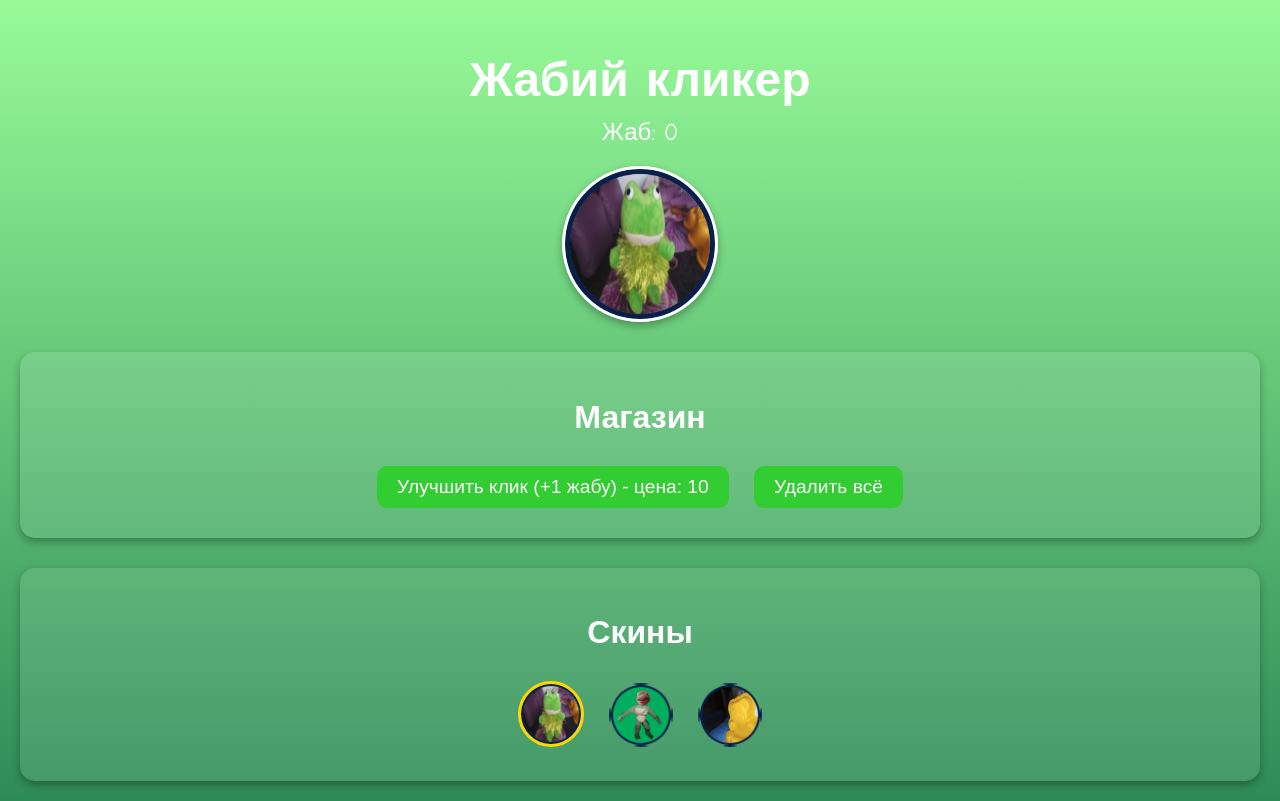
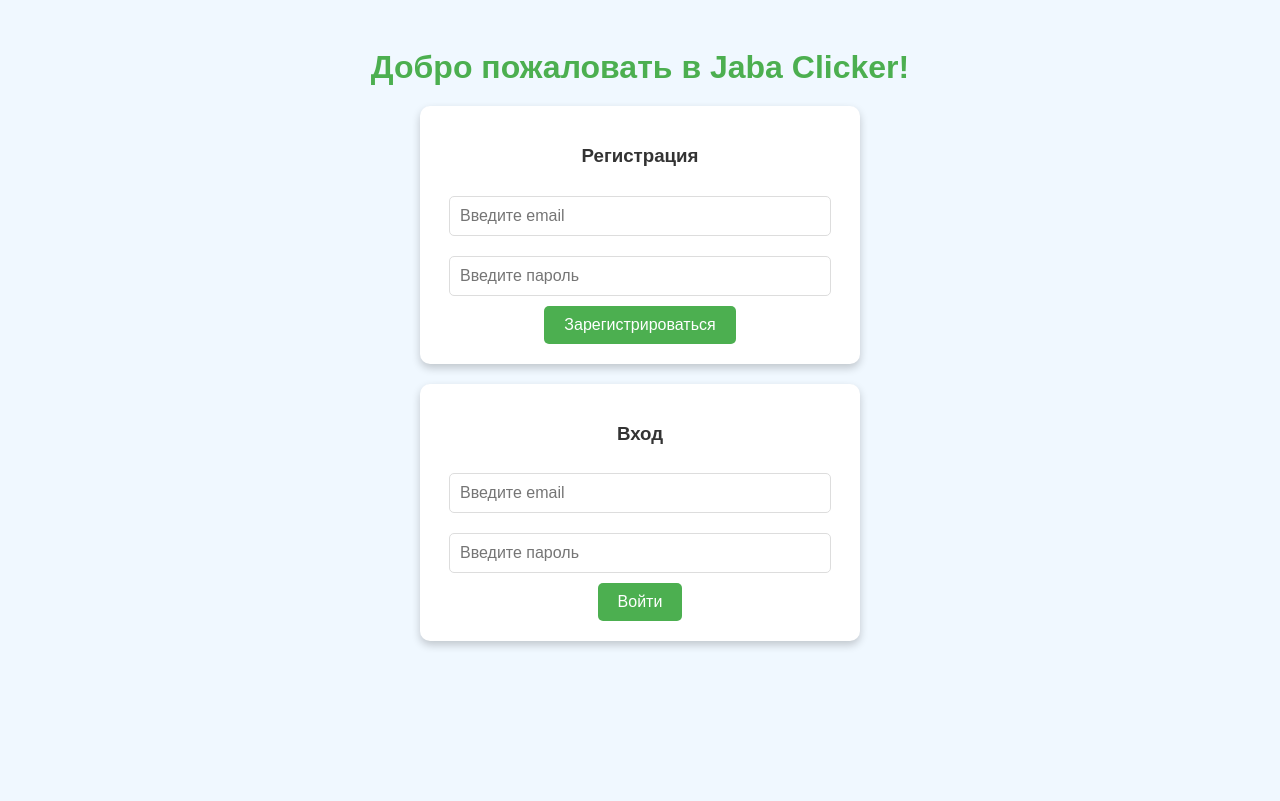
Before and after one commit to Cherepuhus/Clicker, a plain HTML site: page index.html in a window 1280 px wide. Drawn offline with Linux system fonts and the light colour scheme.

Commit message:
Update index.html

```diff
--- a/index.html
+++ b/index.html
@@ -3,173 +3,121 @@
 <head>
   <meta charset="UTF-8">
   <meta name="viewport" content="width=device-width, initial-scale=1.0">
-    <title>Жабий кликер</title>
+  <title>Jaba Clicker - Login</title>
+  <!-- Стили CSS -->
   <style>
     body {
-            font-family: 'Comic Sans MS', sans-serif;
+      font-family: Arial, sans-serif;
+      background-color: #f0f8ff;
+      color: #333;
       text-align: center;
-            background: linear-gradient(to bottom, #98fb98, #2e8b57);
-            color: #ffffff;
-            margin: 0;
       padding: 20px;
     }
     h1 {
-            font-size: 3em;
-            margin-bottom: 10px;
-        }
-        p {
-            font-size: 1.5em;
-            margin: 10px 0;
-        }
-        #clicker {
-            margin: 20px auto;
-            width: 150px;
-            height: 150px;
-            background-size: cover;
-            background-position: center;
-            border: 3px solid #ffffff;
-            border-radius: 50%;
-            box-shadow: 0 4px 8px rgba(0, 0, 0, 0.3);
-            cursor: pointer;
-            transition: transform 0.2s ease-in-out;
-        }
-        #clicker:active {
-            transform: scale(0.9);
-        }
-        #store, #skins {
-            margin-top: 30px;
-            background: rgba(255, 255, 255, 0.1);
-            padding: 20px;
-            border-radius: 15px;
-            box-shadow: 0 4px 8px rgba(0, 0, 0, 0.3);
-        }
-        #store h2, #skins h2 {
-            font-size: 2em;
+      color: #4CAF50;
       margin-bottom: 20px;
     }
-        button {
-            background: #32cd32;
+    form {
+      margin: 20px auto;
+      max-width: 400px;
+      padding: 20px;
+      background: #ffffff;
+      border-radius: 10px;
+      box-shadow: 0 4px 8px rgba(0, 0, 0, 0.2);
+    }
+    form input {
+      width: 90%;
+      padding: 10px;
+      margin: 10px 0;
+      border: 1px solid #ddd;
+      border-radius: 5px;
+      font-size: 16px;
+    }
+    form button {
+      background-color: #4CAF50;
       color: white;
-            font-size: 1.2em;
+      border: none;
       padding: 10px 20px;
-            margin: 10px;
-            border: none;
-            border-radius: 10px;
+      font-size: 16px;
       cursor: pointer;
-            transition: background 0.3s ease;
+      border-radius: 5px;
     }
-        button:hover {
-            background: #228b22;
+    form button:hover {
+      background-color: #45a049;
     }
-        button:active {
-            background: #006400;
+    .message {
+      margin-top: 20px;
+      font-size: 18px;
+      color: #4CAF50;
     }
-        .skin {
-            margin: 10px;
-            width: 60px;
-            height: 60px;
-            background-size: cover;
-            background-position: center;
-            display: inline-block;
-            border: 2px solid transparent;
-            border-radius: 50%;
-            cursor: pointer;
-            transition: border 0.3s ease, transform 0.2s ease-in-out;
-        }
-        .skin:hover {
-            transform: scale(1.1);
-        }
-        .selected {
-            border: 3px solid #ffd700;
+    .error {
+      color: #ff4d4d;
     }
   </style>
 </head>
 <body>
-    <h1>Жабий кликер</h1>
-    <p>Жаб: <span id="points">0</span></p>
-    <div id="clicker" style="background-image: url('JabaButton.png');"></div>
+  <h1>Добро пожаловать в Jaba Clicker!</h1>
+  <!-- Форма регистрации -->
+  <form id="register-form">
+    <h3>Регистрация</h3>
+    <input type="email" id="register-email" placeholder="Введите email" required>
+    <input type="password" id="register-password" placeholder="Введите пароль" required>
+    <button type="button" onclick="registerUser()">Зарегистрироваться</button>
+  </form>
+  <!-- Форма входа -->
+  <form id="login-form">
+    <h3>Вход</h3>
+    <input type="email" id="login-email" placeholder="Введите email" required>
+    <input type="password" id="login-password" placeholder="Введите пароль" required>
+    <button type="button" onclick="loginUser()">Войти</button>
+  </form>
+  <!-- Сообщения -->
+  <div class="message" id="message"></div>
+  <!-- Firebase SDK -->
+  <script src="https://www.gstatic.com/firebasejs/9.17.2/firebase-app-compat.js"></script>
+  <script src="https://www.gstatic.com/firebasejs/9.17.2/firebase-auth-compat.js"></script>
+  <!-- Firebase инициализация -->
+  <script>
+    const firebaseConfig = {
+      apiKey: "AIzaSyAOmEBFGgtYEreB4MZpih7VEsVyw7fOE8o",
+      authDomain: "clickerjaba.firebaseapp.com",
+      projectId: "clickerjaba",
+      storageBucket: "clickerjaba.firebasestorage.app",
+      messagingSenderId: "1002545665073",
+      appId: "1:1002545665073:web:2a2880d3b07c8145e1b110",
+      measurementId: "G-EJD2EKHR58"
+    };
+    firebase.initializeApp(firebaseConfig);
+    const auth = firebase.auth();
 
-    <div id="store">
-        <h2>Магазин</h2>
-        <button onclick="buyUpgrade()">Улучшить клик (+1 жабу) - цена: <span id="upgradeCost">10</span></button>
-        <button onclick="confirmReset()">Удалить всё</button>
-    </div>
-
-    <div id="skins">
-        <h2>Скины</h2>
-        <div class="skin" data-id="1" style="background-image: url('JabaButton.png');" onclick="selectSkin(1)"></div>
-        <div class="skin" data-id="2" style="background-image: url('CherepButton.png');" onclick="selectSkin(2)"></div>
-        <div class="skin" data-id="3" style="background-image: url('ValeraTwo.png');" onclick="selectSkin(3)"></div>
-    </div>
-
-    <script>
-        let points = parseInt(localStorage.getItem('points')) || 0;
-        let upgradeCost = parseInt(localStorage.getItem('upgradeCost')) || 10;
-        let clickValue = parseInt(localStorage.getItem('clickValue')) || 1;
-        let selectedSkin = parseInt(localStorage.getItem('selectedSkin')) || 1;
-
-        document.getElementById('points').textContent = points;
-        document.getElementById('upgradeCost').textContent = upgradeCost;
-        applySkin(selectedSkin);
-
-        document.getElementById('clicker').addEventListener('click', () => {
-            points += clickValue;
-            document.getElementById('points').textContent = points;
-            saveGame();
+    function registerUser() {
+      const email = document.getElementById("register-email").value;
+      const password = document.getElementById("register-password").value;
+      auth.createUserWithEmailAndPassword(email, password)
+        .then(() => {
+          showMessage("Регистрация прошла успешно! Теперь войдите.", "success");
+        })
+        .catch((error) => {
+          showMessage(`Ошибка: ${error.message}`, "error");
         });
-
-        function buyUpgrade() {
-            if (points >= upgradeCost) {
-                points -= upgradeCost;
-                clickValue++;
-                upgradeCost *= 2;
-                document.getElementById('points').textContent = points;
-                document.getElementById('upgradeCost').textContent = upgradeCost;
-                saveGame();
-				alert('Успешно!');
-            } else {
-                alert('Не хватает жаб!');
-            }
     }
 
-        function selectSkin(id) {
-            selectedSkin = id;
-            applySkin(id);
-            saveGame();
+    function loginUser() {
+      const email = document.getElementById("login-email").value;
+      const password = document.getElementById("login-password").value;
+      auth.signInWithEmailAndPassword(email, password)
+        .then(() => {
+          window.location.href = "clicker.html"; // Перенаправление на игру
+        })
+        .catch((error) => {
+          showMessage(`Ошибка: ${error.message}`, "error");
+        });
     }
 
-        function applySkin(id) {
-            const clicker = document.getElementById('clicker');
-            document.querySelectorAll('.skin').forEach(skin => skin.classList.remove('selected'));
-            document.querySelector(`.skin[data-id='${id}']`).classList.add('selected');
-
-            if (id === 1) clicker.style.backgroundImage = "url('JabaButton.png')";
-            else if (id === 2) clicker.style.backgroundImage = "url('CherepButton.png')";
-            else if (id === 3) clicker.style.backgroundImage = "url('ValeraTwo.png')";
-        }
-
-        function confirmReset() {
-            if (confirm('Ты уверен? (ЖАБ БОЛЬШЕ НЕ ВОССТАНОВИТЬ!) ')) {
-                resetGame();
-            }
-        }
-
-        function resetGame() {
-            points = 0;
-            upgradeCost = 10;
-            clickValue = 1;
-            selectedSkin = 1;
-            document.getElementById('points').textContent = points;
-            document.getElementById('upgradeCost').textContent = upgradeCost;
-            applySkin(selectedSkin);
-            saveGame();
-        }
-
-        function saveGame() {
-            localStorage.setItem('points', points);
-            localStorage.setItem('upgradeCost', upgradeCost);
-            localStorage.setItem('clickValue', clickValue);
-            localStorage.setItem('selectedSkin', selectedSkin);
+    function showMessage(message, type) {
+      const messageDiv = document.getElementById("message");
+      messageDiv.textContent = message;
+      messageDiv.className = type === "success" ? "message" : "message error";
     }
   </script>
 </body>
```
Lines whose indentation alone changed are shown as unchanged.
